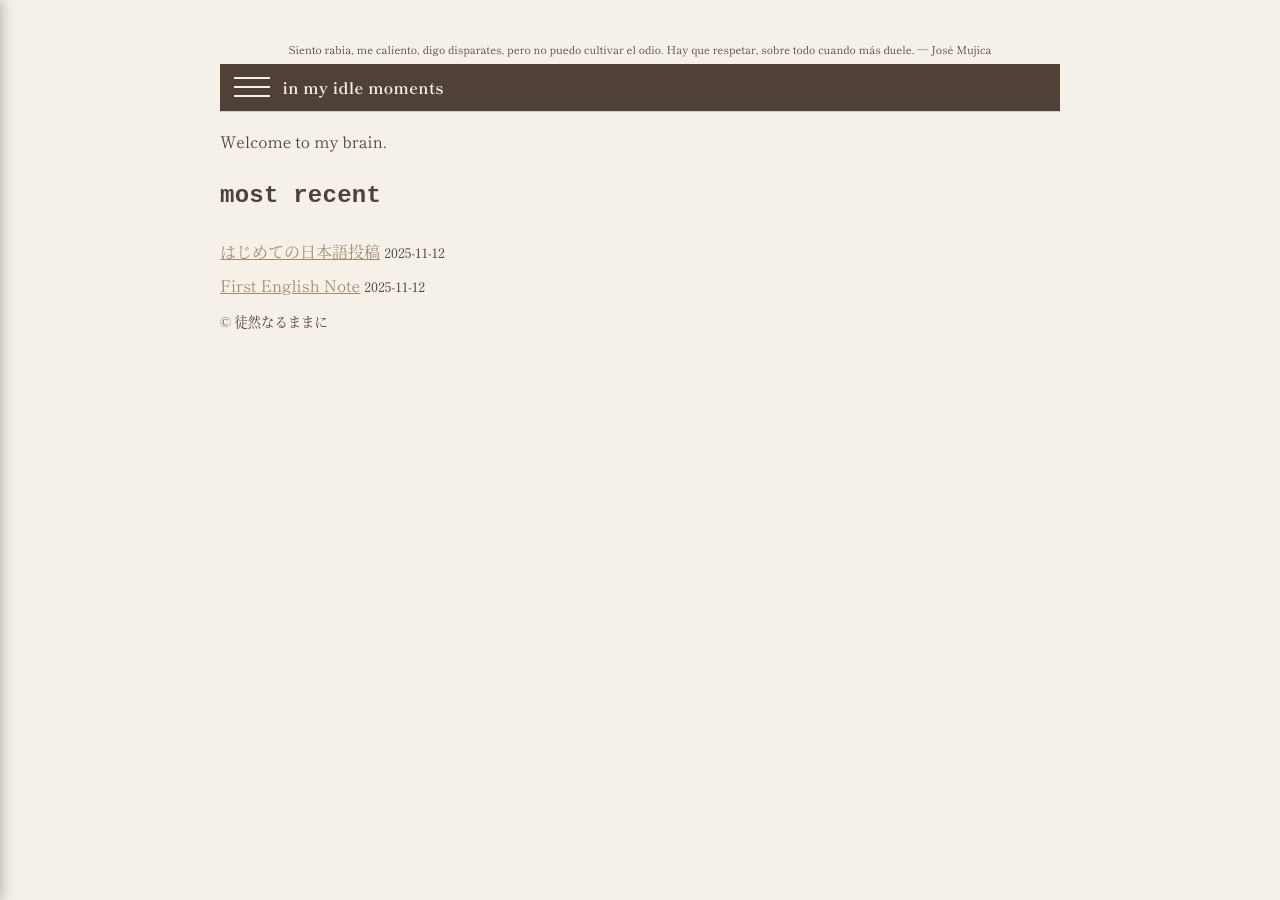
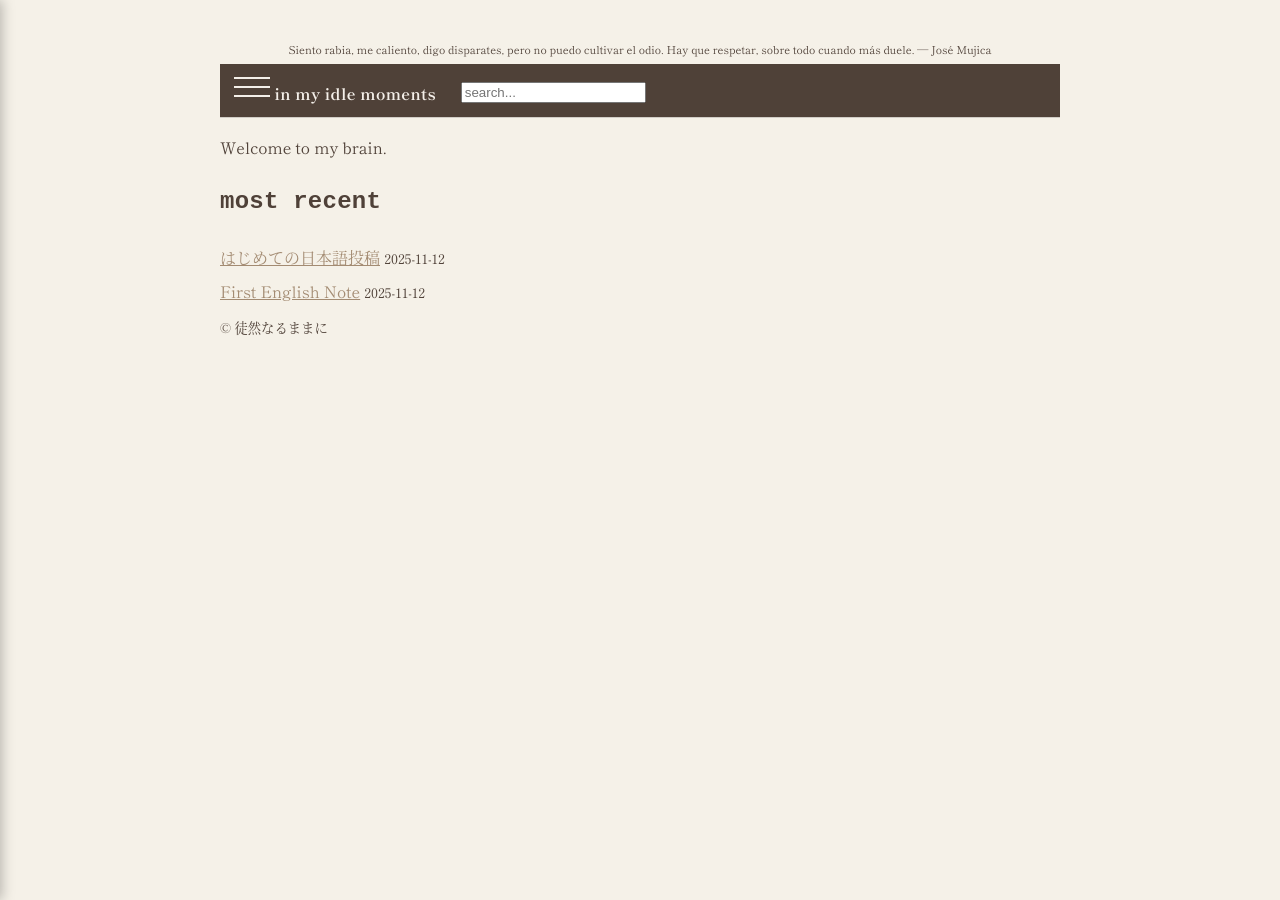
Before and after one commit to tsuredurenarumamani/notes, a Jekyll site: the page built from index.md, in a window 1280 px wide. Built offline with Jekyll 4.4.1, drawn with Linux system fonts in a browser that asks for light colours; some web fonts are replaced.

Commit message:
Update default.html

```diff
--- a/_layouts/default.html
+++ b/_layouts/default.html
@@ -16,12 +16,25 @@
     </div>
 
     <!-- ダークヘッダー（ハンバーガー付） -->
-    <header class="site-header">
-      <button class="burger" id="burger" aria-label="menu" aria-controls="drawer" aria-expanded="false">
-        <span></span><span></span><span></span>
-      </button>
-      <a class="brand" href="{{ "/" | relative_url }}">{{ site.title | default: "徒然なるままに" }}</a>
-    </header>
+<header class="site-header">
+  <div class="header-left">
+    <button class="burger" aria-label="Menu">
+      <span></span><span></span><span></span>
+    </button>
+    <a href="{{ '/' | relative_url }}" class="brand">{{ site.title }}</a>
+  </div>
+
+  <!-- ヘッダー右側の検索バー -->
+  <form class="header-search" role="search">
+    <input
+      type="search"
+      name="q"
+      id="site-search"
+      placeholder="search..."
+      autocomplete="off"
+    >
+  </form>
+</header>
 
     <!-- スライドドロワー -->
     <nav class="drawer" id="drawer" aria-hidden="true">
```
